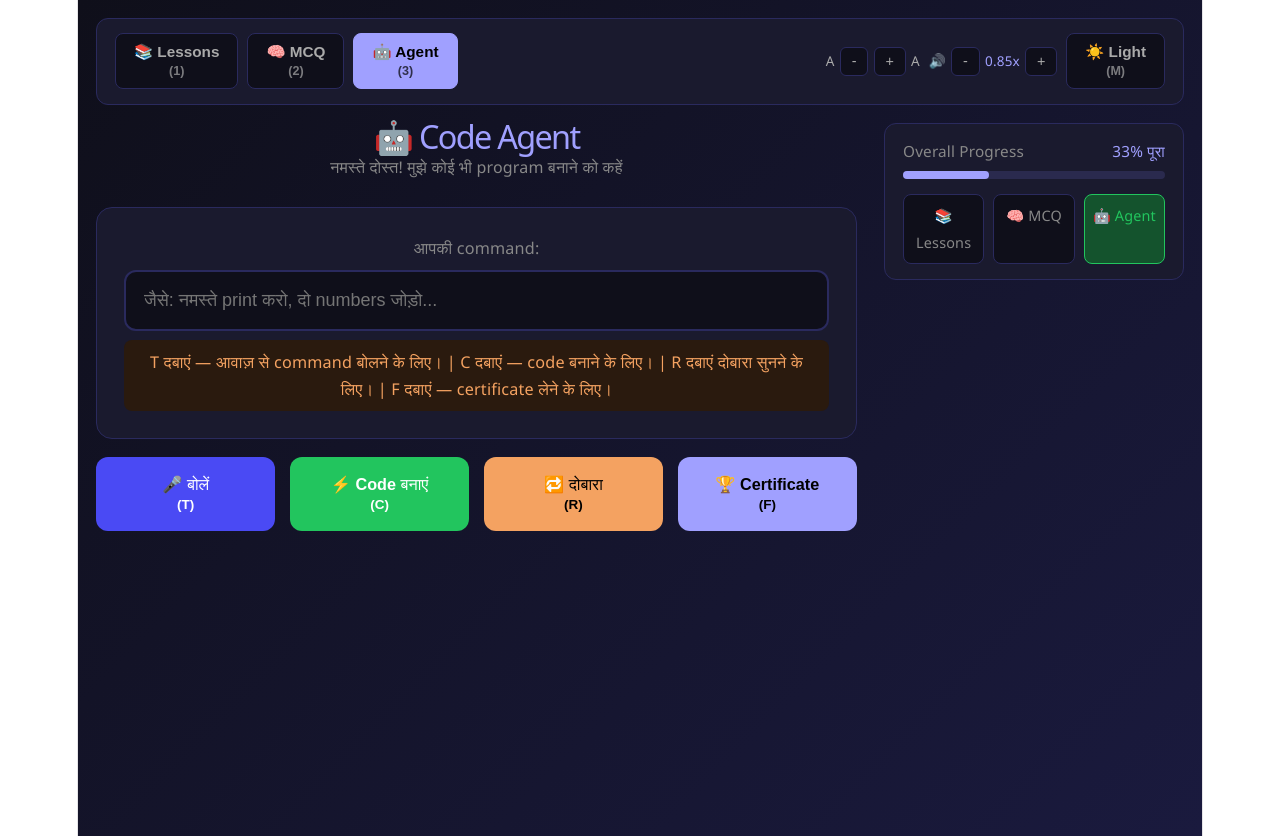
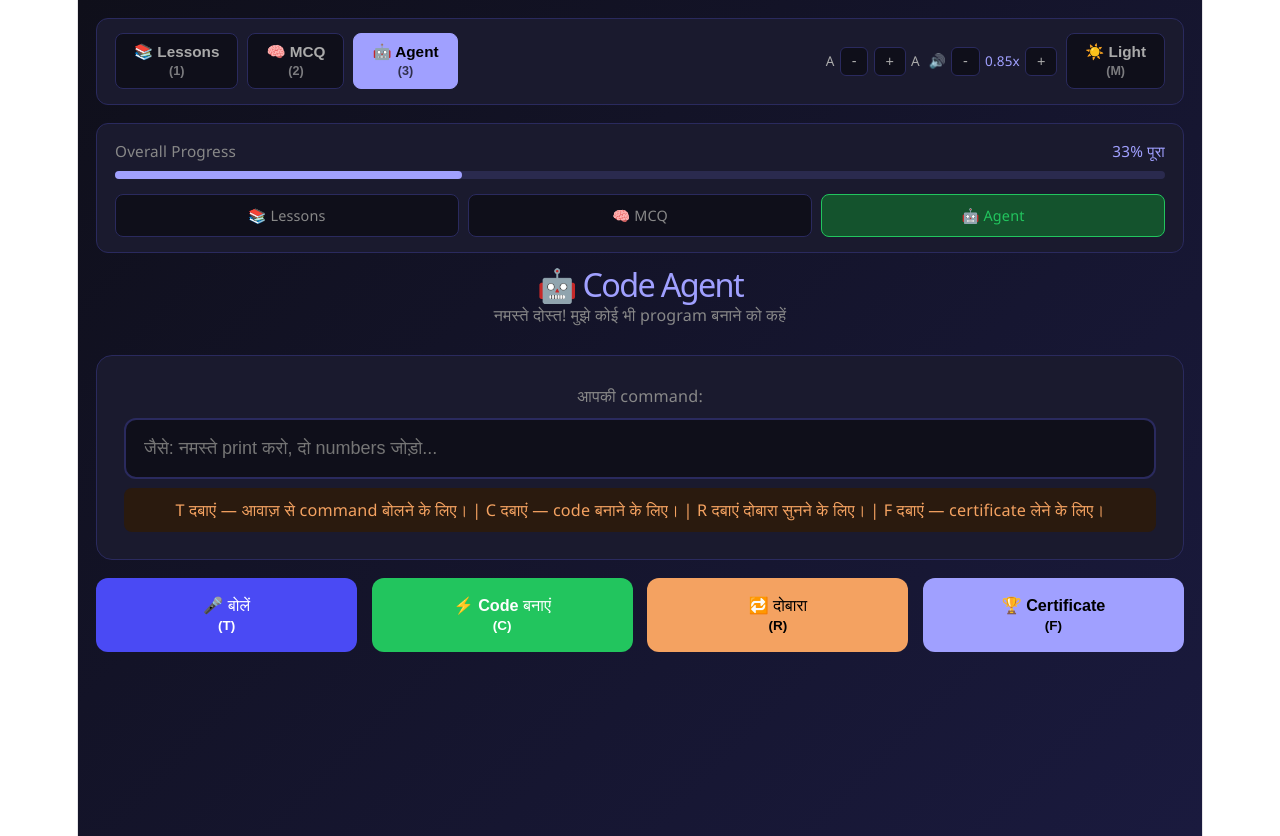
Before and after one commit to SharadaBende/Python-AI-Tutor, a React app in the folder frontend/: page /agent in a window 1280 px wide. Built offline with nearby package versions, Linux system fonts and the light colour scheme; the HTML template or start-up script is replaced by a standard one.

Commit message:
Layout changed after deleting the reference box

```diff
--- a/frontend/src/pages/AgentPage.jsx
+++ b/frontend/src/pages/AgentPage.jsx
@@ -153,13 +153,20 @@ function AgentPage() {
     }}>
       <div style={{ width: "100%", maxWidth: "1100px" }}>
         <Navbar name={name} theme={theme} toggleTheme={toggleTheme} fontSize={fontSize} setFontSize={setFontSize} speed={speed} setSpeed={setSpeed} language={language} instructionLang={instructionLang} />
-
-        <div style={{ display: "grid", gridTemplateColumns: "1fr 300px", gap: "1.5rem", alignItems: "start" }}>
+<div style={{ display: "grid", gridTemplateColumns: "1fr", gap: "1.5rem", alignItems: "start" }}>
 
           <div>
+            <ProgressBar
+              lessons={localStorage.getItem("lessons_done") === "true"}
+              mcq={localStorage.getItem("mcq_done") === "true"}
+              agent={localStorage.getItem("agent_visited") === "true"}
+              theme={theme}
+            />
             <div style={{ textAlign: "center", marginBottom: "1.5rem" }}>
               <h1 style={{ color: "#a0a0ff", fontSize: "1.8rem", margin: "0" }}>🤖 Code Agent</h1>
-              <p style={{ color: mutedColor, margin: "0.3rem 0 0" }}>नमस्ते {name}! मुझे कोई भी program बनाने को कहें</p>
+
+
+                     <p style={{ color: mutedColor, margin: "0.3rem 0 0" }}>नमस्ते {name}! मुझे कोई भी program बनाने को कहें</p>
             </div>
 
             <div aria-live="polite" style={{ background: cardBg, border: "1px solid " + cardBorder, padding: "1.5rem", borderRadius: "16px", marginBottom: "1rem" }}>
@@ -229,16 +236,6 @@ function AgentPage() {
             </div>
           </div>
 
-          <div>
-            <ProgressBar
-              lessons={localStorage.getItem("lessons_done") === "true"}
-              mcq={localStorage.getItem("mcq_done") === "true"}
-              agent={localStorage.getItem("agent_visited") === "true"}
-              theme={theme}
-            />
-
-          </div>
-
         </div>
       </div>
     </main>
--- a/frontend/src/pages/LessonsPage.jsx
+++ b/frontend/src/pages/LessonsPage.jsx
@@ -624,7 +624,7 @@ function LessonsPage() {
       <div style={{ width: "100%", maxWidth: "1100px" }}>
   <Navbar name={name} theme={theme} toggleTheme={toggleTheme} fontSize={fontSize} setFontSize={setFontSize} speed={speed} setSpeed={setSpeed} language={language} instructionLang={instructionLang} />
 
-        <div style={{ display: "grid", gridTemplateColumns: "auto 1fr 300px", gap: "1.5rem", alignItems: "start" }}>
+       <div style={{ display: "grid", gridTemplateColumns: "auto 1fr", gap: "1.5rem", alignItems: "start" }}>
 
           <LessonSidebar
   lessons={lessons}
@@ -639,6 +639,12 @@ function LessonsPage() {
 />
 
           <div>
+            <ProgressBar
+              lessons={localStorage.getItem("lessons_done") === "true"}
+              mcq={localStorage.getItem("mcq_done") === "true"}
+              agent={localStorage.getItem("agent_visited") === "true"}
+              theme={theme}
+            />
             <div style={{ textAlign: "center", marginBottom: "1.5rem" }}>
               <h1 style={{ color: "#a0a0ff", fontSize: "1.8rem", margin: "0" }}>
   {language === "sql" ? "🗄️ SQL" : language === "javascript" ? "🌐 JavaScript" : "🐍 Python"} Lessons
@@ -689,16 +695,6 @@ function LessonsPage() {
             </div>
           </div>
 
-          <div>
-            <ProgressBar
-              lessons={localStorage.getItem("lessons_done") === "true"}
-              mcq={localStorage.getItem("mcq_done") === "true"}
-              agent={localStorage.getItem("agent_visited") === "true"}
-              theme={theme}
-            />
-
-          </div>
-
         </div>
       </div>
     </main>
--- a/frontend/src/pages/MCQPage.jsx
+++ b/frontend/src/pages/MCQPage.jsx
@@ -601,11 +601,18 @@ function nextQuestion() {
       <div style={{ width: "100%", maxWidth: "1100px" }}>
         <Navbar name={name} theme={theme} toggleTheme={toggleTheme} fontSize={fontSize} setFontSize={setFontSize} speed={speed} setSpeed={setSpeed} language={language} instructionLang={instructionLang} />
 
-        <div style={{ display: "grid", gridTemplateColumns: "1fr 300px", gap: "1.5rem", alignItems: "start" }}>
+<div style={{ display: "grid", gridTemplateColumns: "1fr", gap: "1.5rem", alignItems: "start" }}>
 
           <div>
+            <ProgressBar
+              lessons={localStorage.getItem("lessons_done") === "true"}
+              mcq={localStorage.getItem("mcq_done") === "true"}
+              agent={localStorage.getItem("agent_visited") === "true"}
+              theme={theme}
+            />
             <div style={{ textAlign: "center", marginBottom: "1.5rem" }}>
-              <h1 style={{ color: "#a0a0ff", fontSize: "1.8rem", margin: "0" }}>
+
+                    <h1 style={{ color: "#a0a0ff", fontSize: "1.8rem", margin: "0" }}>
   {language === "sql" ? "🗄️ SQL" : language === "javascript" ? "🌐 JavaScript" : "🐍 Python"} MCQ
 </h1>
               <p style={{ color: mutedColor, margin: "0.3rem 0 0" }}>नमस्ते {name}!</p>
@@ -667,16 +674,6 @@ function nextQuestion() {
             </div>
           </div>
 
-          <div>
-            <ProgressBar
-              lessons={localStorage.getItem("lessons_done") === "true"}
-              mcq={localStorage.getItem("mcq_done") === "true"}
-              agent={localStorage.getItem("agent_visited") === "true"}
-              theme={theme}
-            />
-
-          </div>
-
         </div>
       </div>
    </main>
```
